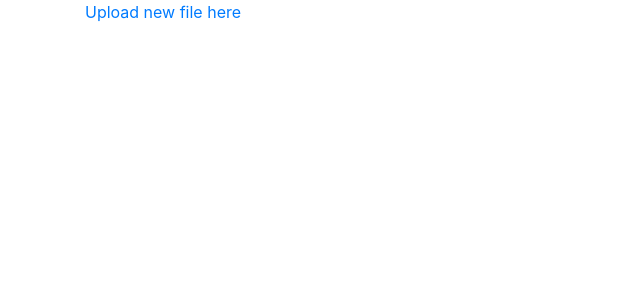
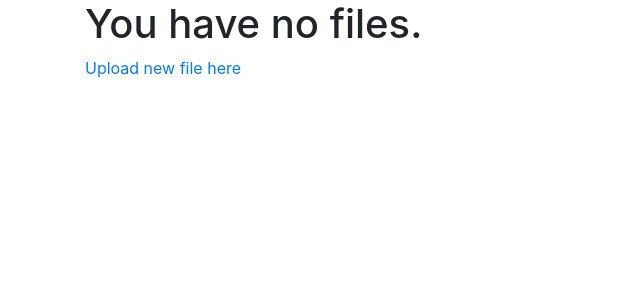
Before and after one commit to benslamahassen/DropBox, a Symfony app: template templates/index.html.twig in a window 1280 px wide. Shown: the top 300 px of the page, without its empty margins (0-640 px from the left). Run offline with Twig, Linux system fonts and the light colour scheme; the template is opened without the code that fills it, so the values that code supplies are empty; some libraries are stand-ins or nearby versions.

Commit message:
Render uploaded files list

```diff
--- a/templates/index.html.twig
+++ b/templates/index.html.twig
@@ -1,8 +1,11 @@
 {% extends "base.html.twig" %}
 {% block body %}
-    {% if not files == false%}
-
+    {% if files == true %}
+        {% for file in files %}
+            <div> {{ file.name }} </div>
+        {% endfor %}
     {% else  %}
+        <h1>You have no files.</h1>
         <a href="{{ path('create_pdf') }}">Upload new file here</a>
     {% endif %}
 {% endblock %}
```
